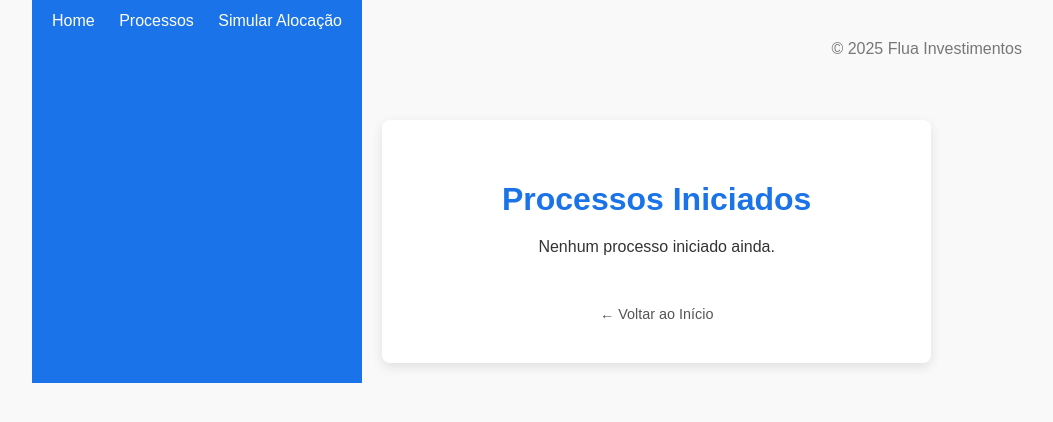
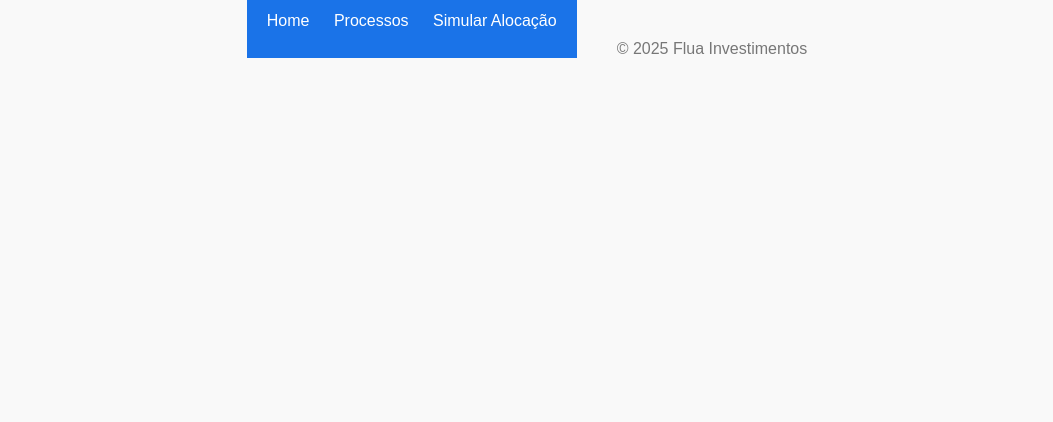
Before and after one commit to fluainvestimentos/fluainvestimentos_site, a Flask app: page /listar in a window 1280 px wide. Shown: the top 422 px of the page, without its empty margins (113-1166 px from the left). Run offline with Flask 2, Linux system fonts and the light colour scheme; data that the repository does not hold is empty.

Commit message:
Update listar.html

```diff
--- a/templates/listar.html
+++ b/templates/listar.html
@@ -1,21 +1,5 @@
 {% extends "base.html" %}
-
 {% block title %}Processos Iniciados – Flua Investimentos{% endblock %}
-
 {% block content %}
-<div class="container">
-  <h1>Processos Iniciados</h1>
-  {% if rows %}
-    <ul style="text-align: left; padding-left: 0;">
-      {% for r in rows %}
-        <li style="list-style: none; margin-bottom: 8px;">
-          #{{ r[0] }} em {{ r[1] }}
-        </li>
-      {% endfor %}
-    </ul>
-  {% else %}
-    <p>Nenhum processo iniciado ainda.</p>
-  {% endif %}
-  <a class="link-listar" href="{{ url_for('index') }}">← Voltar ao Início</a>
-</div>
+<!-- aqui vai o seu conteúdo de listagem -->
 {% endblock %}
```
